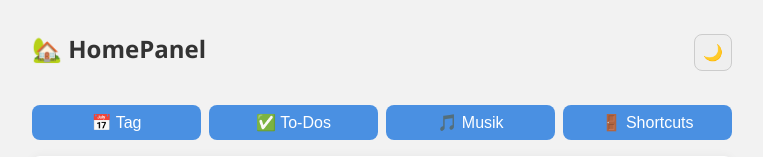
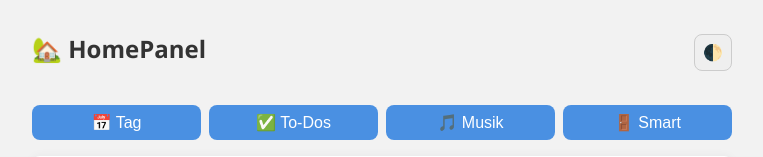
Before and after one commit to Loeschich/All-in-One, a Flask app: page / in a window 1280 px wide. Shown: the top 157 px of the page, without its empty margins (258-1021 px from the left). Run offline with Flask 3, Linux system fonts and the light colour scheme.

Commit message:
Update index.html

```diff
--- a/templates/index.html
+++ b/templates/index.html
@@ -1,48 +1,48 @@
 <!DOCTYPE html>
 <html lang="de">
 <head>
-  <meta charset="UTF-8" />
-  <meta name="viewport" content="width=device-width, initial-scale=1" />
+  <meta charset="UTF-8">
+  <meta name="viewport" content="width=device-width, initial-scale=1">
   <title>HomePanel</title>
-  <link rel="stylesheet" href="{{ url_for('static', filename='style.css') }}" />
+  <link rel="stylesheet" href="{{ url_for('static', filename='style.css') }}">
 </head>
 <body>
   <div id="app">
     <header>
       <h1>🏡 HomePanel</h1>
-      <button id="darkToggle">🌙</button>
+      <button id="darkToggle">🌓</button>
     </header>
 
     <nav>
       <button onclick="showSection('dashboard')">📅 Tag</button>
       <button onclick="showSection('todo')">✅ To-Dos</button>
       <button onclick="showSection('music')">🎵 Musik</button>
-      <button onclick="showSection('shortcuts')">🚪 Shortcuts</button>
+      <button onclick="showSection('shortcuts')">🚪 Smart</button>
     </nav>
 
     <main>
       <section id="dashboard" class="panel active">
         <h2>📅 Tagesübersicht</h2>
         <p id="datetime"></p>
-        <p>Wetter & Kalender kommt später.</p>
+        <iframe src="https://wttr.in/?format=3" style="border:none;width:100%;height:2rem;"></iframe>
       </section>
 
       <section id="todo" class="panel">
         <h2>✅ To-Do-Liste</h2>
-        <input id="todoInput" placeholder="Neue Aufgabe..." />
+        <input id="todoInput" placeholder="Neue Aufgabe...">
         <button onclick="addTodo()">➕</button>
         <ul id="todoList"></ul>
       </section>
 
       <section id="music" class="panel">
         <h2>🎵 Musik</h2>
-        <p>Spotify oder Lieblingssound einbauen.</p>
+        <iframe style="border-radius:12px" src="https://open.spotify.com/embed/playlist/37i9dQZF1DWY4xHQp97fN6?utm_source=generator" width="100%" height="152" frameBorder="0" allowfullscreen="" allow="autoplay; clipboard-write; encrypted-media; picture-in-picture" loading="lazy"></iframe>
       </section>
 
       <section id="shortcuts" class="panel">
-        <h2>🚪 Quick-Aktionen</h2>
-        <button>🛌 Schlafmodus</button>
-        <button>🚶 Wohnung verlassen</button>
+        <h2>🚪 Smart Aktionen</h2>
+        <button onclick="alert('🔔 Alexa aktiviert Schlafmodus')">🛌 Schlafmodus</button>
+        <button onclick="alert('📡 Wohnung verlassen – Lichter aus, Tür prüfen')">🏃 Verlassen</button>
       </section>
     </main>
   </div>
```
